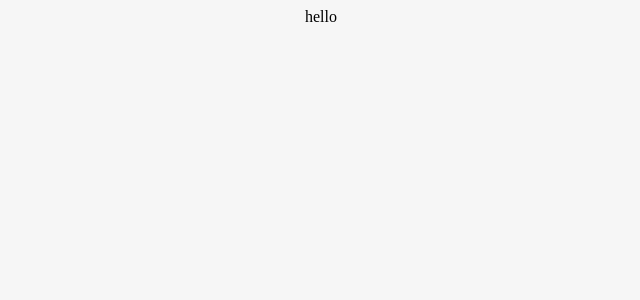
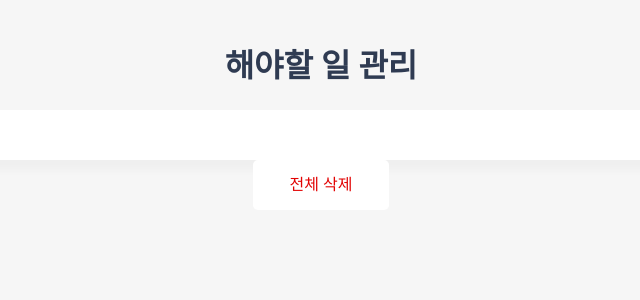
Before and after one commit to JungHyeonKang/Vue-TodoList, a Vue app in the folder vue-todo/: page / in a window 1280 px wide. Shown: the top 300 px of the page, without its empty margins (319-959 px from the left). Built offline with nearby package versions, Linux system fonts and the light colour scheme.

Commit message:
컴포넌트 생성 및 css 설정
header , list ,input , clearBtn 컴포넌트 생성

```diff
--- a/vue-todo/src/App.vue
+++ b/vue-todo/src/App.vue
@@ -1,13 +1,24 @@
 <template>
   <div id="app">
-    hello
+    <TodoHeader></TodoHeader>
+    <TodoInput></TodoInput>
+    <TodoList></TodoList>
+    <TodoClearButton></TodoClearButton>
   </div>
 </template>
 
 <script>
-
+import TodoHeader from './components/TodoHeader.vue'
+import TodoInput from './components/TodoInput.vue'
+import TodoList from './components/TodoList.vue'
+import TodoClearButton from './components/TodoClearButton.vue'
 export default {
-
+  components:{
+    TodoHeader,
+    TodoInput,
+    TodoList,
+    TodoClearButton
+  }
 }
 </script>
 
--- /dev/null
+++ b/vue-todo/src/components/TodoClearButton.vue
@@ -0,0 +1,26 @@
+<template>
+    <div class="clearAllContainer">
+		<span class="clearAllBtn">전체 삭제</span>
+	</div>
+</template>
+
+<script>
+export default {
+
+}
+</script>
+
+<style>
+.clearAllContainer {
+	width: 8.5rem;
+	height: 50px;
+	line-height: 50px;
+	background-color: white;
+	border-radius: 5px;
+	margin: 0 auto;
+}
+.clearAllBtn {
+	color: #e20303;
+	display: block;
+}
+</style>
--- /dev/null
+++ b/vue-todo/src/components/TodoHeader.vue
@@ -0,0 +1,20 @@
+<template>
+  <div>
+    <h1>해야할 일 관리</h1>
+  </div>
+</template>
+
+<script>
+export default {
+
+}
+</script>
+
+<style scoped>
+h1 {
+  color : #2f3b52;
+  font-weight: 900;
+  margin: 2.5rem 0 1.5rem;
+
+}
+</style>
--- /dev/null
+++ b/vue-todo/src/components/TodoInput.vue
@@ -0,0 +1,38 @@
+<template>
+  <div class="inputBox shadow">
+    <input type="text">
+  </div>
+</template>
+
+<script>
+export default {
+
+}
+</script>
+
+<style scoped>
+input:focus {
+	outline: none;
+}
+.inputBox {
+	background: white;
+	height: 50px;
+	line-height: 50px;
+	border-radius: 5px;
+}
+.inputBox input {
+	border-style: none;
+	font-size: 0.9rem;
+}
+.addContainer {
+	float: right;
+	background: linear-gradient(to right, #6475FB, #8763FB);
+	display: block;
+	width: 3rem;
+	border-radius: 0 5px 5px 0;
+}
+.addBtn {
+	color: white;
+	vertical-align: middle;
+}
+</style>
--- /dev/null
+++ b/vue-todo/src/components/TodoList.vue
@@ -0,0 +1,55 @@
+<template>
+  <div>
+
+  </div>
+</template>
+
+<script>
+export default {
+
+}
+</script>
+
+<style>
+ul {
+	list-style-type: none;
+	padding-left: 0px;
+	margin-top: 0;
+	text-align: left;
+}
+li {
+	display: flex;
+	min-height: 50px;
+	height: 50px;
+	line-height: 50px;
+	margin: 0.5rem 0;
+	padding: 0 0.9rem;
+	background: white;
+	border-radius: 5px;
+}
+.checkBtn {
+	line-height: 45px;
+	color: #62acde;
+	margin-right: 5px;
+}
+.checkBtnComplated {
+	color: #b3adad;
+}
+.textCompleted {
+	text-decoration: line-through;
+	color: #b3adad;
+}
+.removeBtn {
+	margin-left: auto;
+	color: #de4343;
+}
+
+/* transition css */
+.list-enter-active, .list-leave-active {
+  transition: all 1s;
+}
+.list-enter, .list-leave-to /* .list-leave-active below version 2.1.8 */ {
+  opacity: 0;
+  transform: translateY(30px);
+}
+</style>
```
